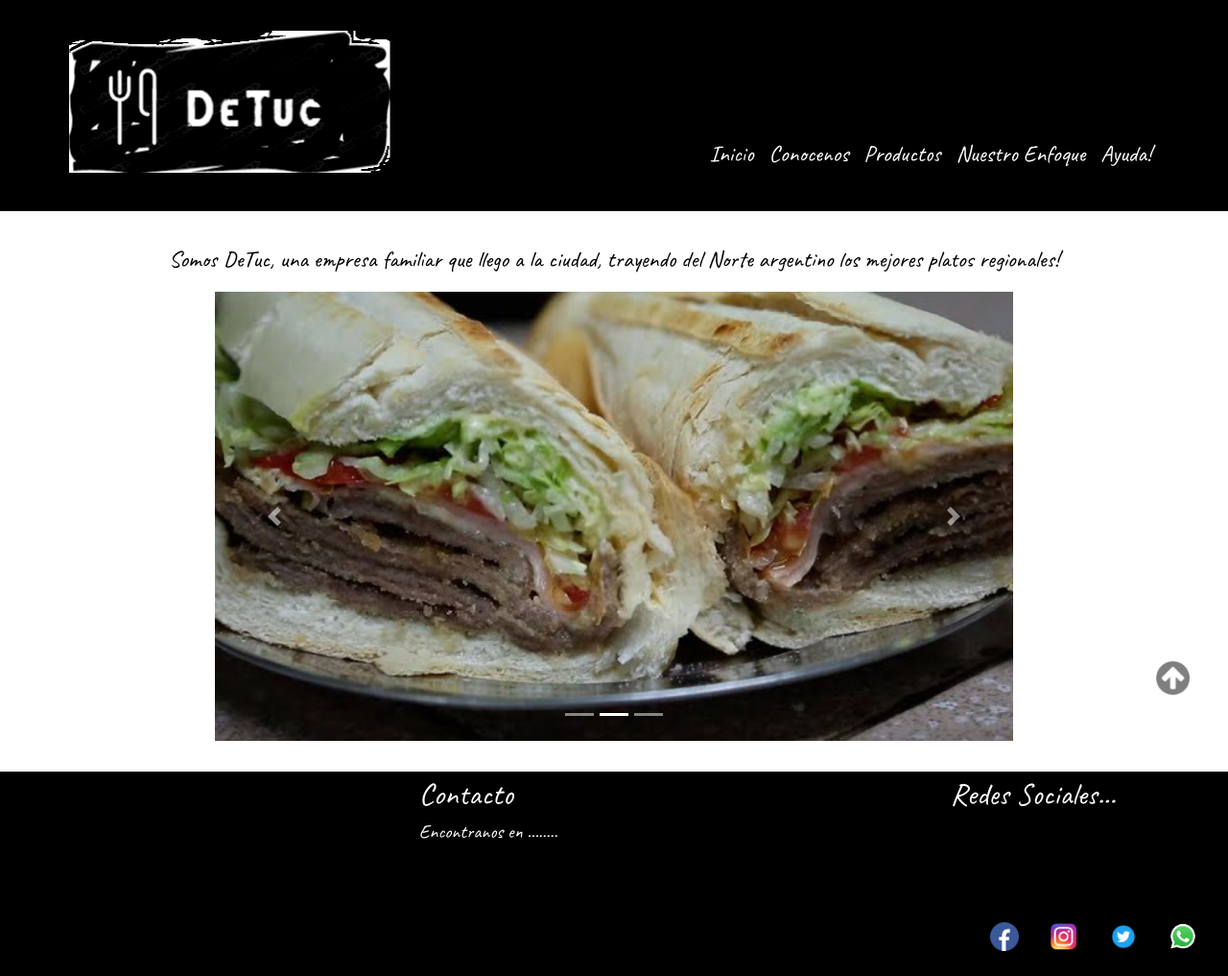
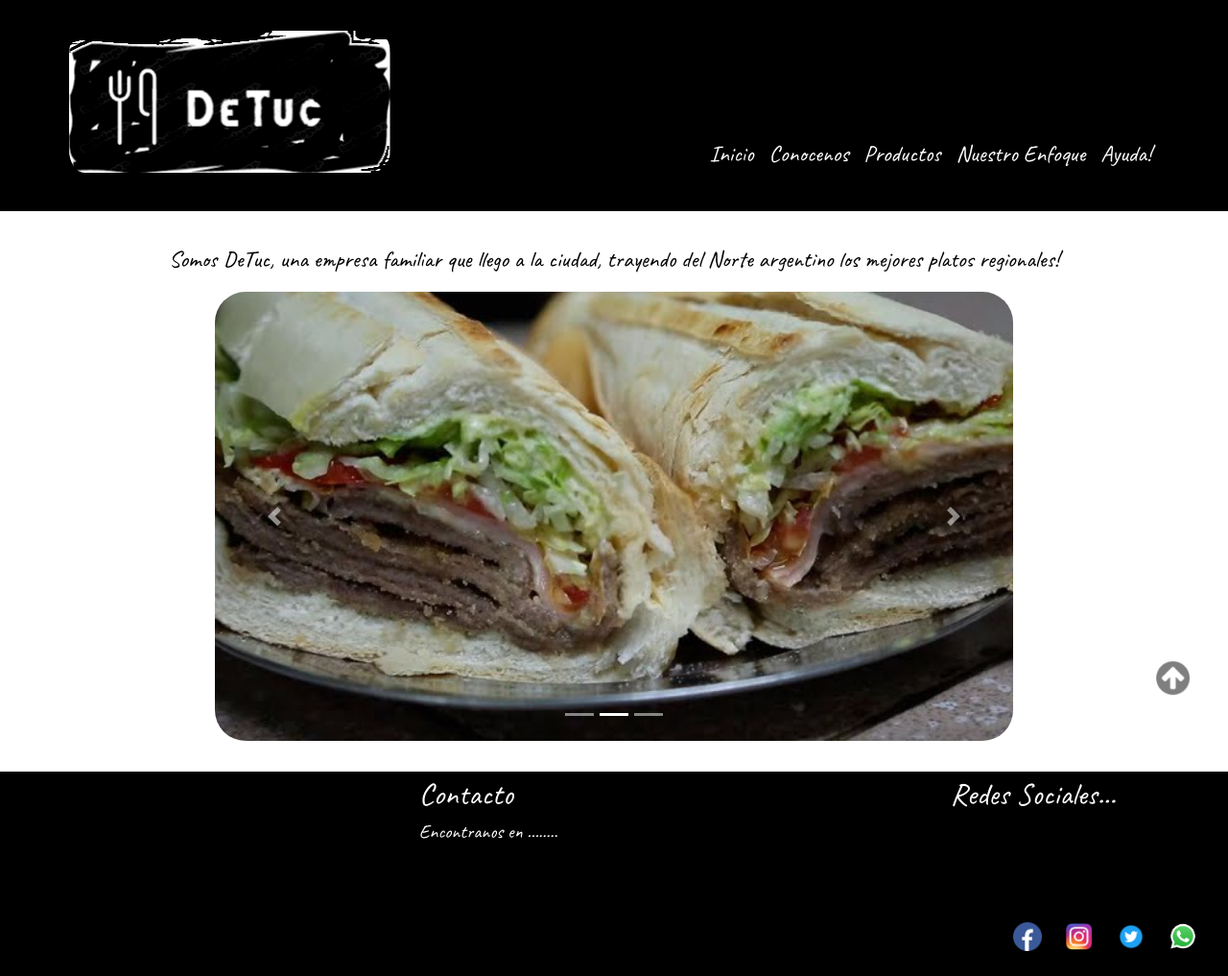
Before and after one commit to HwrG90/DeTuc, a plain HTML site: page index.html in a window 1280 px wide. Shown: the whole page at 96% size. Drawn offline with nearby package versions, Linux system fonts and the light colour scheme; grey boxes are pictures that could not be loaded; files whose address does not match are found by name.

Commit message:
correcciones en imagenes

```diff
--- a/sass/_footer.scss
+++ b/sass/_footer.scss
@@ -39,7 +39,7 @@
 .fRedesIconos>ul {
     display: flex;
     flex-direction: row;
-    gap: 2rem;
+    gap: 1.5rem;
     padding-top: 6rem;
     margin-right: 2rem;
 }
@@ -78,7 +78,6 @@
     line-height: 50px;
     text-decoration: none;
     border-radius: 50%;
-    color: black;
 }
 
 .imgBSubir {
--- a/sass/estilos.scss
+++ b/sass/estilos.scss
@@ -37,17 +37,20 @@ $colorTres: white;
 .carouselIndex {
     width: 65%;
     margin: auto;
+    border-radius: 2rem;
 }
 
 .carousel-item img {
     height: 100%;
     width: 100%;
     max-height: 480px;
+    border-radius: 2rem;
 }
 
 .containerVid {
     margin-top: 4rem;
     text-align: center;
+    border-radius: 2rem;
 }
 
 .containerImg {
@@ -60,6 +63,7 @@ $colorTres: white;
     padding-left: 0.5rem;
     padding-right: 00.5rem;
     transition: 1s;
+    border-radius: 1.5rem;
 }
 
 .img-fluid:hover {
```
Also changed, not shown: css/estilos.css, 1 other file.
